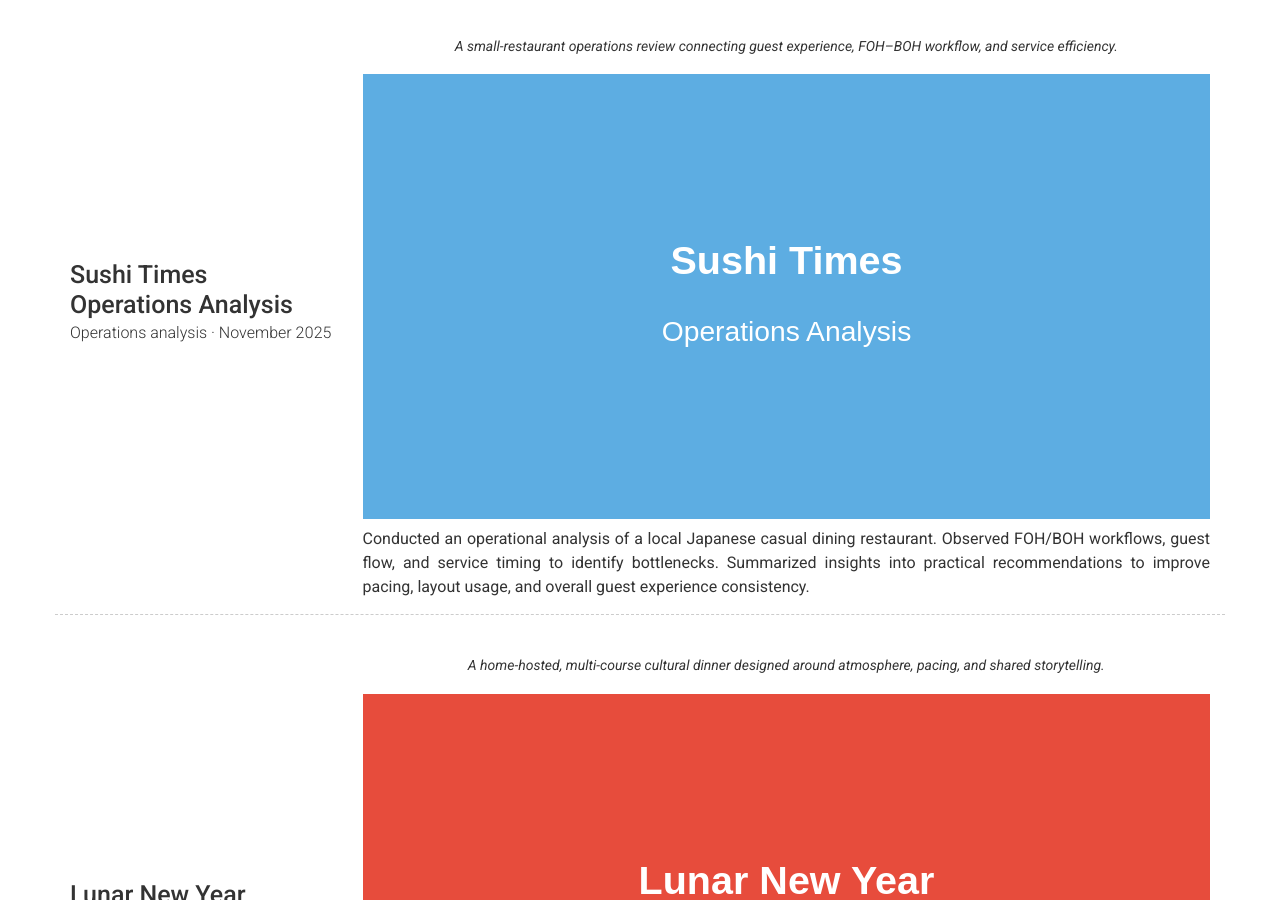
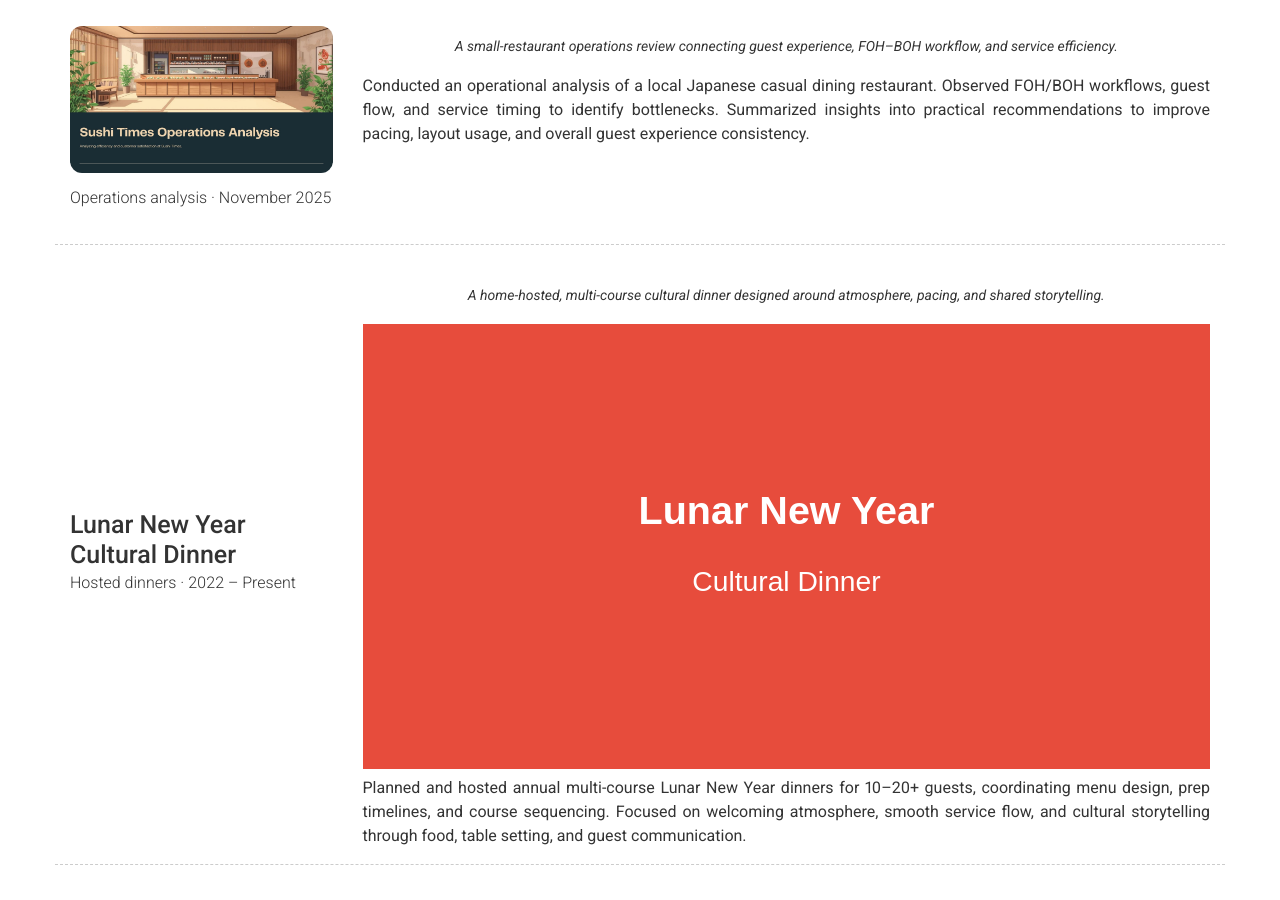
Before and after one commit to yueyiliao/YueyiCreatesExperience, a Jekyll site: the page built from index.md, in a window 1280 px wide and 900 px high, scrolled down 854 px. Built offline with Jekyll 4.4.1, drawn with Linux system fonts in a browser that asks for light colours; nearby versions of some CDN libraries.

Commit message:
Update _config.yml

```diff
--- a/_config.yml
+++ b/_config.yml
@@ -42,14 +42,12 @@ content:
 
       - layout: left
         border: weak
-        title: Sushi Times Operations Analysis
+        title: "<img src='images/sushi-times-cover.jpg' width='380' style='border-radius:12px; margin-bottom:12px;' />"
         caption: Operations analysis · November 2025
         quote: >
           A small-restaurant operations review connecting guest experience,
           FOH–BOH workflow, and service efficiency.
         description: |
-          ![Sushi Times Operations Analysis](images/sushi-times-cover.svg)
-
           Conducted an operational analysis of a local Japanese casual dining
           restaurant. Observed FOH/BOH workflows, guest flow, and service timing to
           identify bottlenecks. Summarized insights into practical recommendations
```
